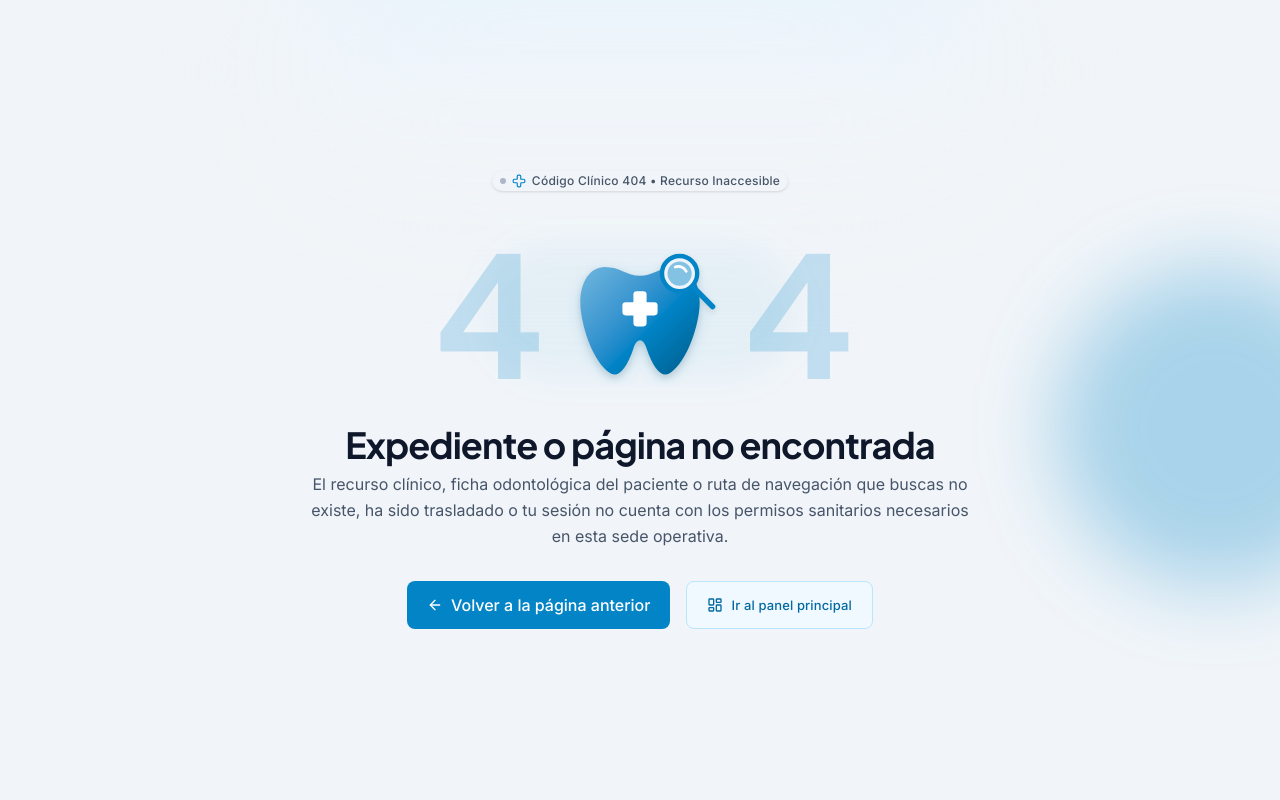
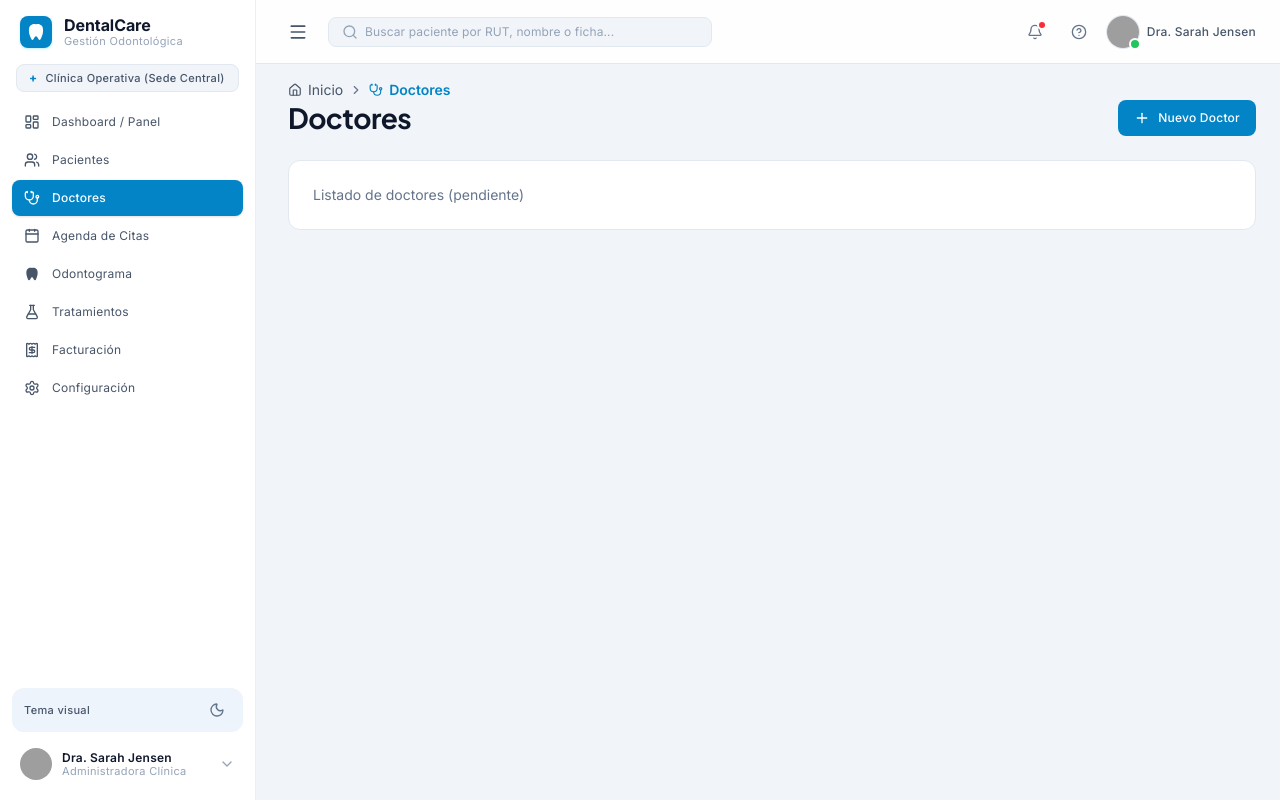
Before and after one commit to rearalf/odonto-system-front, a React (Vite) app: page /doctors in a window 1280 px wide. Built offline with nearby package versions, Linux system fonts and the light colour scheme; grey boxes are pictures that could not be loaded.

Commit message:
feat(doctors): Add CRUD pages and routes for doctor management

```diff
--- a/src/app/router/index.tsx
+++ b/src/app/router/index.tsx
@@ -3,6 +3,7 @@ import { createBrowserRouter } from 'react-router-dom';
 import { Home } from 'lucide-react';
 import { dashboardRoutes } from '@/modules/dashboard/routes';
 import { patientRoutes } from '@/modules/patients/routes';
+import { doctorRoutes } from '@/modules/doctors/routes';
 import { NotFoundPage } from './NotFoundPage';
 
 const allRoutes: RouteObject[] = [
@@ -12,6 +13,7 @@ const allRoutes: RouteObject[] = [
     children: [
       ...dashboardRoutes,
       ...patientRoutes,
+      ...doctorRoutes,
       { path: '*', element: <NotFoundPage /> },
     ],
   },
--- /dev/null
+++ b/src/modules/doctors/pages/DoctorCreatePage.tsx
@@ -0,0 +1,17 @@
+import { Breadcrumbs } from '@/shared/components/ui';
+
+export default function DoctorCreatePage() {
+  return (
+    <div>
+      <Breadcrumbs />
+      <h1 className="text-headline-lg font-bold text-text-primary">
+        Nuevo Doctor
+      </h1>
+      <div className="mt-6 p-6 bg-bg-surface rounded-xl border border-border-default">
+        <p className="text-body-md text-text-muted">
+          Formulario de registro (pendiente)
+        </p>
+      </div>
+    </div>
+  );
+}
--- /dev/null
+++ b/src/modules/doctors/pages/DoctorDetailPage.tsx
@@ -0,0 +1,30 @@
+import { Link, useParams } from 'react-router-dom';
+import { Pencil } from 'lucide-react';
+import { Breadcrumbs } from '@/shared/components/ui';
+
+export default function DoctorDetailPage() {
+  const { id } = useParams();
+
+  return (
+    <div>
+      <Breadcrumbs />
+      <div className="flex items-center justify-between">
+        <h1 className="text-headline-lg font-bold text-text-primary">
+          Ficha del Doctor #{id}
+        </h1>
+        <Link
+          to={`/doctors/${id}/edit`}
+          className="inline-flex items-center gap-2 rounded-lg bg-primary px-4 py-2.5 text-label-md font-medium text-white"
+        >
+          <Pencil className="h-4 w-4" />
+          Editar
+        </Link>
+      </div>
+      <div className="mt-6 p-6 bg-bg-surface rounded-xl border border-border-default">
+        <p className="text-body-md text-text-muted">
+          Detalle del doctor (pendiente)
+        </p>
+      </div>
+    </div>
+  );
+}
--- /dev/null
+++ b/src/modules/doctors/pages/DoctorEditPage.tsx
@@ -0,0 +1,20 @@
+import { useParams } from 'react-router-dom';
+import { Breadcrumbs } from '@/shared/components/ui';
+
+export default function DoctorEditPage() {
+  const { id } = useParams();
+
+  return (
+    <div>
+      <Breadcrumbs />
+      <h1 className="text-headline-lg font-bold text-text-primary">
+        Editar Doctor #{id}
+      </h1>
+      <div className="mt-6 p-6 bg-bg-surface rounded-xl border border-border-default">
+        <p className="text-body-md text-text-muted">
+          Formulario de edición (pendiente)
+        </p>
+      </div>
+    </div>
+  );
+}
--- /dev/null
+++ b/src/modules/doctors/pages/DoctorListPage.tsx
@@ -0,0 +1,27 @@
+import { Link } from 'react-router-dom';
+import { Plus } from 'lucide-react';
+import { Breadcrumbs } from '@/shared/components/ui';
+
+export default function DoctorListPage() {
+  return (
+    <div>
+      <Breadcrumbs />
+      <div className="flex items-center justify-between">
+        <h1 className="text-headline-lg font-bold text-text-primary">Doctores</h1>
+        <Link
+          to="/doctors/new"
+          className="inline-flex items-center gap-2 rounded-lg bg-primary px-4 py-2.5 text-label-md font-medium text-white"
+        >
+          <Plus className="h-4 w-4" />
+          Nuevo Doctor
+        </Link>
+      </div>
+
+      <div className="mt-6 p-6 bg-bg-surface rounded-xl border border-border-default">
+        <p className="text-body-md text-text-muted">
+          Listado de doctores (pendiente)
+        </p>
+      </div>
+    </div>
+  );
+}
--- /dev/null
+++ b/src/modules/doctors/routes.tsx
@@ -0,0 +1,35 @@
+import type { RouteObject } from 'react-router-dom';
+import { lazy } from 'react';
+import { Stethoscope, UserPlus, FileText, Pencil } from 'lucide-react';
+import { DashboardLayout } from '@/shared/components/layout/DashboardLayout';
+
+const DoctorListPage = lazy(() => import('./pages/DoctorListPage'));
+const DoctorCreatePage = lazy(() => import('./pages/DoctorCreatePage'));
+const DoctorDetailPage = lazy(() => import('./pages/DoctorDetailPage'));
+const DoctorEditPage = lazy(() => import('./pages/DoctorEditPage'));
+
+export const doctorRoutes: RouteObject[] = [
+  {
+    path: 'doctors',
+    element: <DashboardLayout />,
+    handle: { name: 'Doctores', icon: Stethoscope },
+    children: [
+      { index: true, element: <DoctorListPage /> },
+      {
+        path: 'new',
+        element: <DoctorCreatePage />,
+        handle: { name: 'Nuevo Registro', icon: UserPlus },
+      },
+      {
+        path: ':id',
+        element: <DoctorDetailPage />,
+        handle: { name: 'Ficha del Doctor', icon: FileText },
+      },
+      {
+        path: ':id/edit',
+        element: <DoctorEditPage />,
+        handle: { name: 'Editar', icon: Pencil },
+      },
+    ],
+  },
+];
--- a/src/shared/components/layout/Sidebar.tsx
+++ b/src/shared/components/layout/Sidebar.tsx
@@ -3,6 +3,7 @@ import { NavLink } from 'react-router-dom';
 import {
   LayoutDashboard,
   Users,
+  Stethoscope,
   Calendar,
   Settings,
   Sun,
@@ -24,6 +25,7 @@ const ToothIcon = ({ className }: { className?: string }) => (
 const links = [
   { to: '/', label: 'Dashboard / Panel', icon: LayoutDashboard },
   { to: '/patients', label: 'Pacientes', icon: Users },
+  { to: '/doctors', label: 'Doctores', icon: Stethoscope },
   { to: '/appointments', label: 'Agenda de Citas', icon: Calendar },
   { to: '/odontogram', label: 'Odontograma', icon: ToothIcon },
   { to: '/treatments', label: 'Tratamientos', icon: FlaskConical },
```
